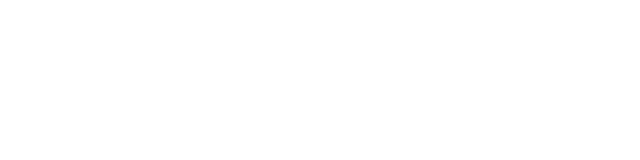
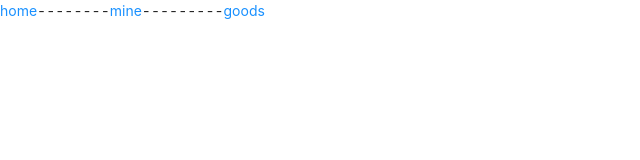
Before and after one commit to ranwawa/learning, a React (Create React App) app: page / in a window 1280 px wide. Shown: the top 160 px of the page, without its empty margins (0-640 px from the left). Built offline with nearby package versions, Linux system fonts and the light colour scheme.

Commit message:
feat(导航链接):

```diff
--- /dev/null
+++ b/src/RouterDemo/NavLink.jsx
@@ -0,0 +1,24 @@
+/*
+ * 导航链接
+ * */
+import React from 'react';
+import './Navlink.css';
+import { NavLink, BrowserRouter, Route, Switch } from 'react-router-dom';
+
+export default () => {
+  return (
+    <BrowserRouter>
+      <NavLink to="/home">home</NavLink>
+      --------
+      <NavLink activeClassName="selected" to="/mine">mine</NavLink>
+      ---------
+      <NavLink activeClassName="" activeStyle={{ 'font-size': '55px'}} to="/goods">goods</NavLink>
+      <br />
+      <Switch>
+        <Route path="/home">homehomehome</Route>
+        <Route path="/mine">mineminemine</Route>
+        <Route path="/goods">goodssssssssssss</Route>
+      </Switch>
+    </BrowserRouter>
+  );
+}
--- /dev/null
+++ b/src/RouterDemo/Navlink.css
@@ -0,0 +1,15 @@
+/**
+ * @file
+ * @version 0.0.1
+ * @author 冉娃娃 <274544338@qq.com>
+ * @since 2020/10/7 15:27
+ */
+
+.active {
+  color: red !important;
+  font-size: 22px;
+}
+.selected {
+  color: green !important;
+  font-size: 11px;
+}
--- a/src/app.jsx
+++ b/src/app.jsx
@@ -1,6 +1,7 @@
 import React from "react";
 import 'antd/dist/antd.css';
-import RenderFunction from './RouterDemo/RenderFunction';
+import NavLink from './RouterDemo/NavLink';
+// import RenderFunction from './RouterDemo/RenderFunction';
 // import SwitchAnd404 from './RouterDemo/SwitchAnd404';
 // import ExactAndStrict from './RouterDemo/ExactAndStrict';
 // import HashRouter from './RouterDemo/HashRouter';
@@ -31,7 +32,8 @@
   render() {
     return (
       <div>
-        <RenderFunction />
+        <NavLink />
+        {/*<RenderFunction />*/}
         {/*<SwitchAnd404 />*/}
         {/*<ExactAndStrict />*/}
         {/*<HashRouter />*/}
```
